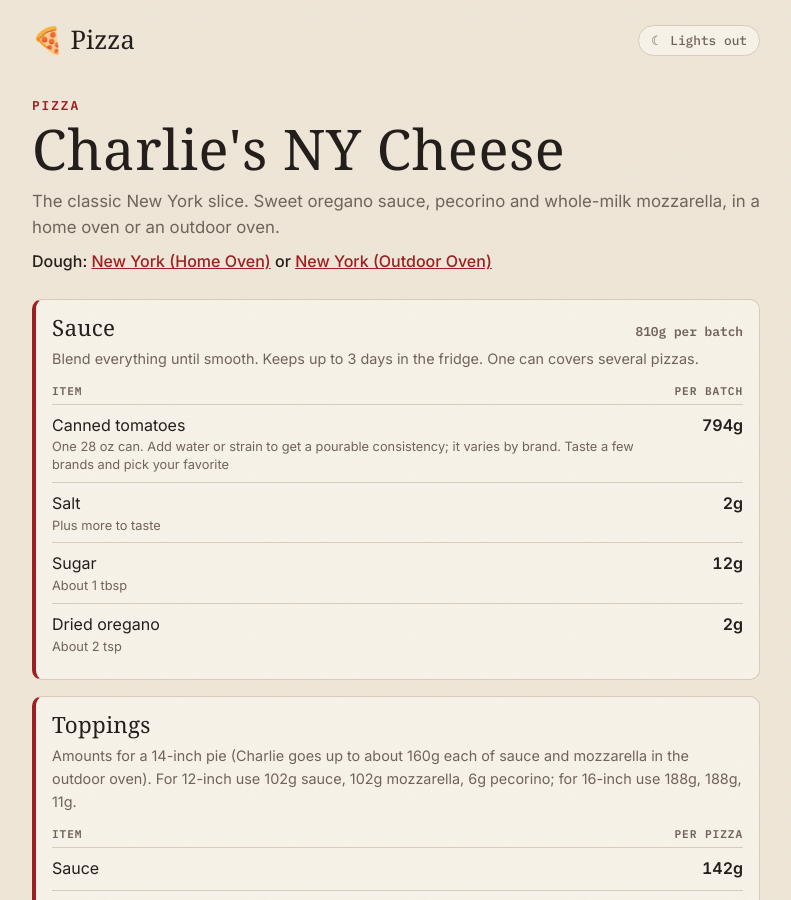
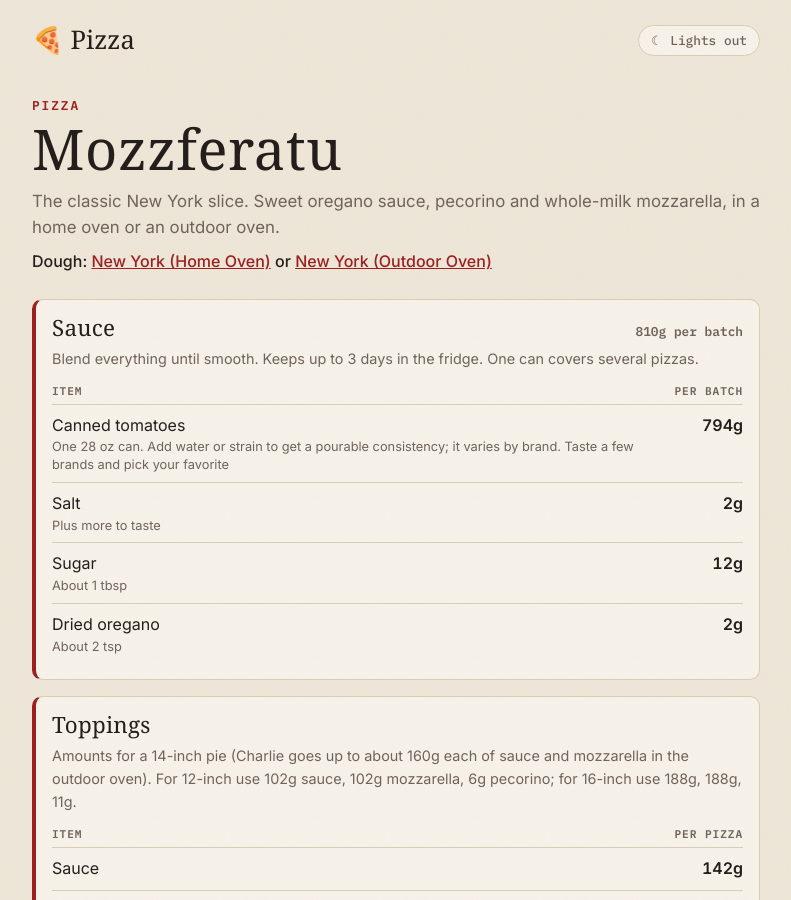
Before and after one commit to daftn/pizza, a Jekyll site: the page built from _recipes/charlies-ny-cheese.md, in a window 1280 px wide and 900 px high. Shown: the whole window, without its empty margins (244-1035 px from the left). Built offline with Jekyll 4.4.1, drawn with Linux system fonts in a browser that asks for light colours; some web fonts are replaced.

Commit message:
Rename Charlie's NY Cheese to Mozzferatu
Co-Authored-By: Claude Opus 5.5 <noreply@anthropic.com>
Claude-Session: https://claude.ai/code/session_01CXsahQwDMBDTEp9ieURmT9

```diff
--- a/_recipes/charlies-ny-cheese.md
+++ b/_recipes/charlies-ny-cheese.md
@@ -1,5 +1,5 @@
 ---
-title: Charlie's NY Cheese
+title: Mozzferatu
 category: pizza
 summary: The classic New York slice. Sweet oregano sauce, pecorino and whole-milk mozzarella, in a home oven or an outdoor oven.
 uses_dough: [charlies-ny, charlies-ny-outdoor]
```
